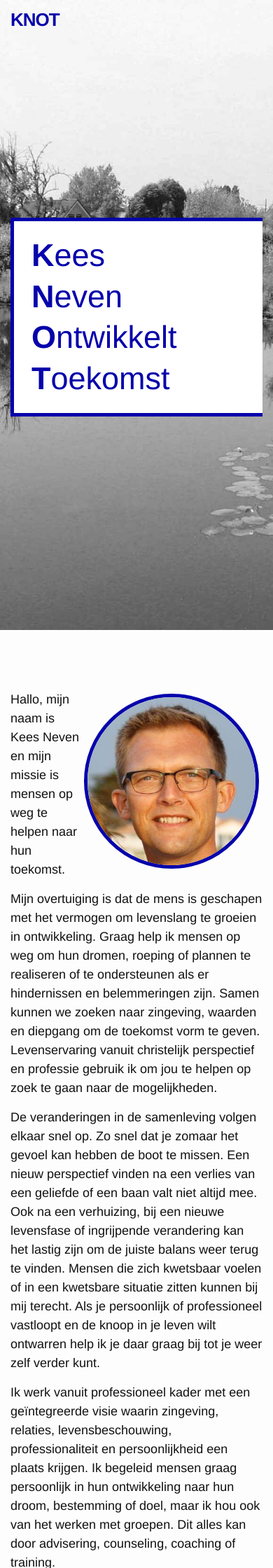
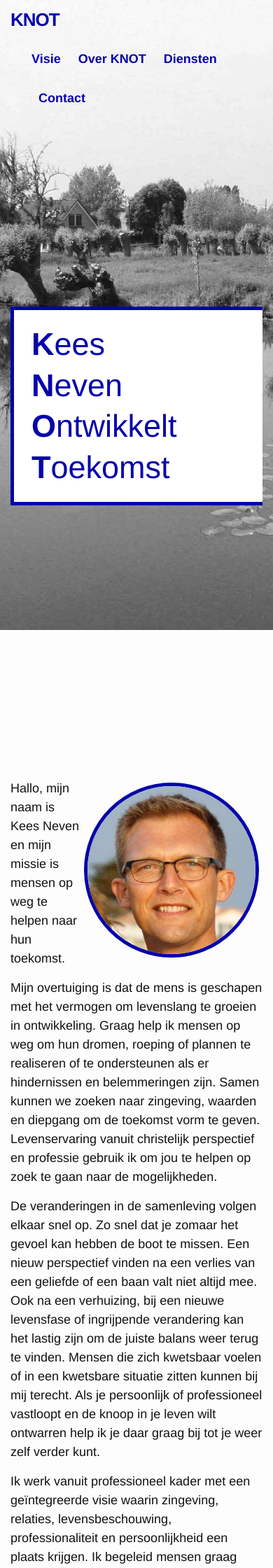
Before and after one commit to keesneven/keesneven.github.io, a Jekyll site: the page built from index.html, in a window 390 px wide. Shown: the top 2240 px of the page at 70% size. Built offline with Jekyll 4.4.1, drawn with Linux system fonts in a browser that asks for light colours; nearby versions of some CDN libraries.

Commit message:
fix menu on mobile

```diff
--- a/_includes/head.html
+++ b/_includes/head.html
@@ -1,6 +1,6 @@
 <head>
     <meta charset="utf-8">
-    <meta name="viewport" content="width=device-width">
+    <meta name="viewport" content="width=device-width, initial-scale=1">
     <meta http-equiv="X-UA-Compatible" content="IE=edge">
 
     <title>{% if page.title %}{{ page.title }}{% else %}{{ site.title }}{% endif %}</title>
--- a/_sass/_layout.scss
+++ b/_sass/_layout.scss
@@ -43,49 +43,49 @@
         }
     }
 
-    @include media-query($on-palm) {
-        position: absolute;
-        top: 9px;
-        right: 30px;
-        background-color: $background-color;
-        border: 1px solid $grey-color-light;
-        border-radius: 5px;
-        text-align: right;
+    // @include media-query($on-palm) {
+    //     position: absolute;
+    //     top: 9px;
+    //     right: 30px;
+    //     background-color: $background-color;
+    //     border: 1px solid $grey-color-light;
+    //     border-radius: 5px;
+    //     text-align: right;
 
-        .menu-icon {
-            display: block;
-            float: right;
-            width: 36px;
-            height: 26px;
-            line-height: 0;
-            padding-top: 10px;
-            text-align: center;
+    //     .menu-icon {
+    //         display: block;
+    //         float: right;
+    //         width: 36px;
+    //         height: 26px;
+    //         line-height: 0;
+    //         padding-top: 10px;
+    //         text-align: center;
 
-            > svg {
-                width: 18px;
-                height: 15px;
+    //         > svg {
+    //             width: 18px;
+    //             height: 15px;
 
-                path {
-                    fill: $grey-color-dark;
-                }
-            }
-        }
+    //             path {
+    //                 fill: $grey-color-dark;
+    //             }
+    //         }
+    //     }
 
-        .trigger {
-            clear: both;
-            display: none;
-        }
+    //     .trigger {
+    //         clear: both;
+    //         display: none;
+    //     }
 
-        &:hover .trigger {
-            display: block;
-            padding-bottom: 5px;
-        }
+    //     &:hover .trigger {
+    //         display: block;
+    //         padding-bottom: 5px;
+    //     }
 
-        .page-link {
-            display: block;
-            padding: 5px 10px;
-        }
-    }
+    //     .page-link {
+    //         display: block;
+    //         padding: 5px 10px;
+    //     }
+    // }
 }
 
 
--- a/css/main.scss
+++ b/css/main.scss
@@ -68,6 +68,10 @@ nav ul {
 		display: inline-block;
 		margin: 0 10px;
 		position: relative;
+	}
+
+	& li:first-child {
+		margin: 0 10px 0 0;
 	}
 
 	.sub {
```
